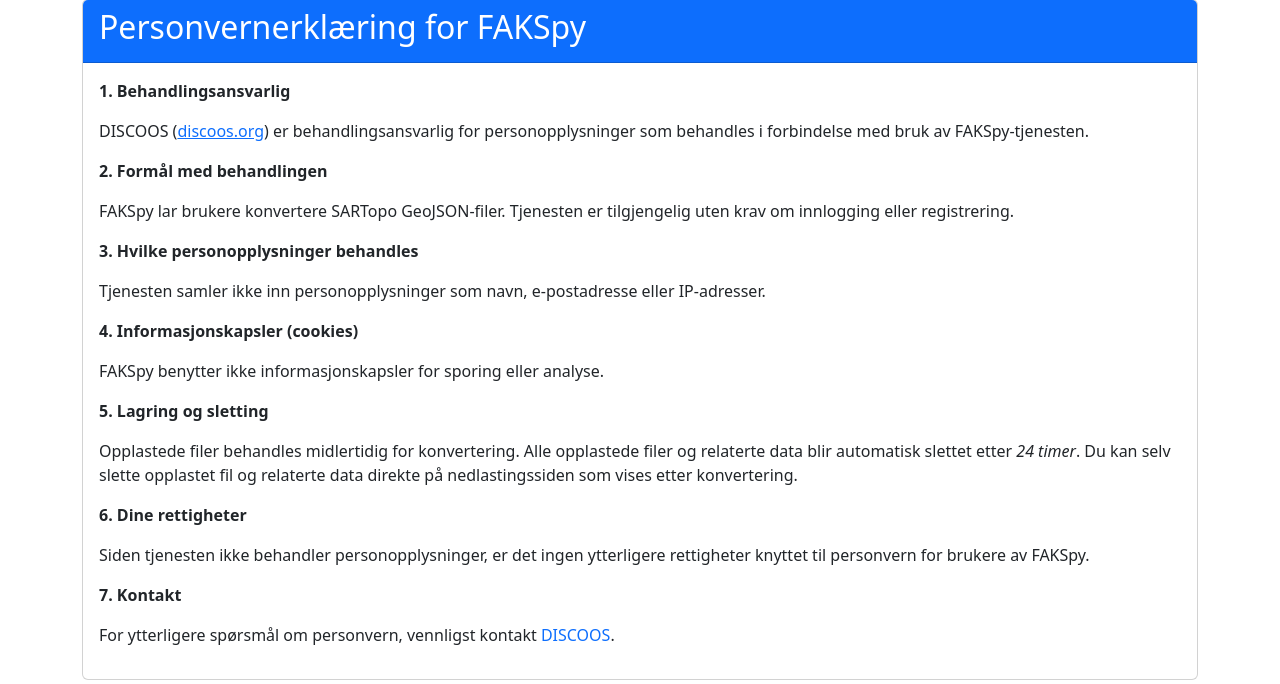
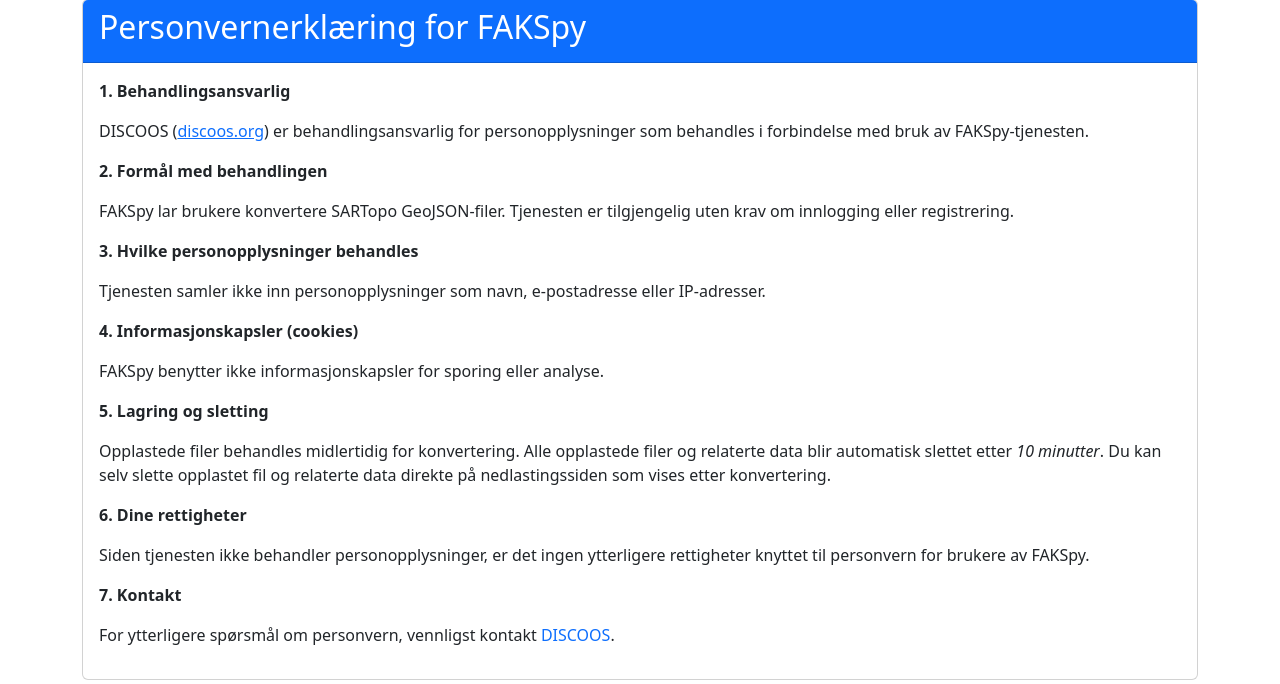
Before and after one commit to kengu/fakspy, a Flask app: page /privacy in a window 1280 px wide. Shown: the part 105-789 px from the top of the page. Run offline with Flask 3, Linux system fonts and the light colour scheme; parts of the project's set-up code (start-up, migrations or seed data) failed here and were passed over.

Commit message:
Changed deletion to 10 min

```diff
--- a/main.py
+++ b/main.py
@@ -40,7 +40,10 @@ def help_page():
 
 @app.route('/privacy')
 def privacy_page():
-    return render_template('privacy.html')
+    return render_template(
+        'privacy.html',
+        delete_after=f"{int(DEFAULT_EXPIRATION_TIME.total_seconds() / 60)} minutter"
+    )
 
 @app.route('/tos')
 def tos_page():
@@ -241,7 +244,7 @@ def job(job_id):
     download_automatic = request.args.get('dl') == '1'
 
     # Calculate the hour difference
-    hours = int(DEFAULT_EXPIRATION_TIME.total_seconds() / 3600)
+    duration = int(DEFAULT_EXPIRATION_TIME.total_seconds() / 60)
 
     return render_template('job.html',
         job_id=job_id,
@@ -249,7 +252,7 @@ def job(job_id):
         download_url=download_url,
         download_file=download_file,
         download_automatic = download_automatic,
-        delete_after=f"{hours} timer",
+        delete_after=f"{duration} minutter",
         delete_url=delete_url,
     )
 
--- a/scheduler.py
+++ b/scheduler.py
@@ -14,7 +14,7 @@ scheduler.start()
 # File path to store the data
 PERSISTENT_FILE = "scheduled_jobs.json"
 
-DEFAULT_EXPIRATION_TIME = timedelta(hours=24)
+DEFAULT_EXPIRATION_TIME = timedelta(minutes=10)
 
 def safe_read(file_path):
     if not os.path.exists(file_path):
--- a/templates/privacy.html
+++ b/templates/privacy.html
@@ -34,8 +34,8 @@
             <strong><p>5. Lagring og sletting</p></strong>
             <p>
                 Opplastede filer behandles midlertidig for konvertering. Alle opplastede
-                filer og relaterte data blir automatisk slettet etter <i>24 timer</i>. Du kan
-                selv slette opplastet fil og relaterte data direkte på nedlastingssiden
+                filer og relaterte data blir automatisk slettet etter <i>{{delete_after}}</i>.
+                Du kan selv slette opplastet fil og relaterte data direkte på nedlastingssiden
                 som vises etter konvertering.
             </p>
 
```
